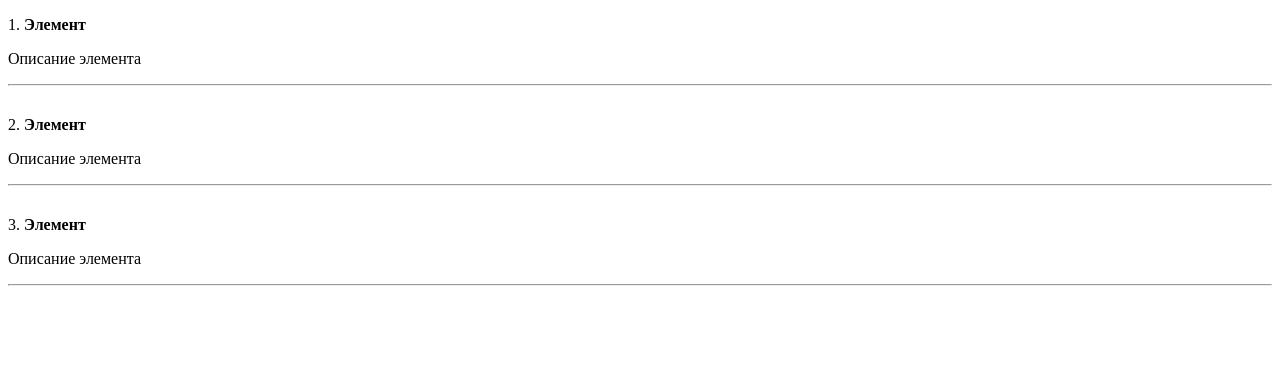
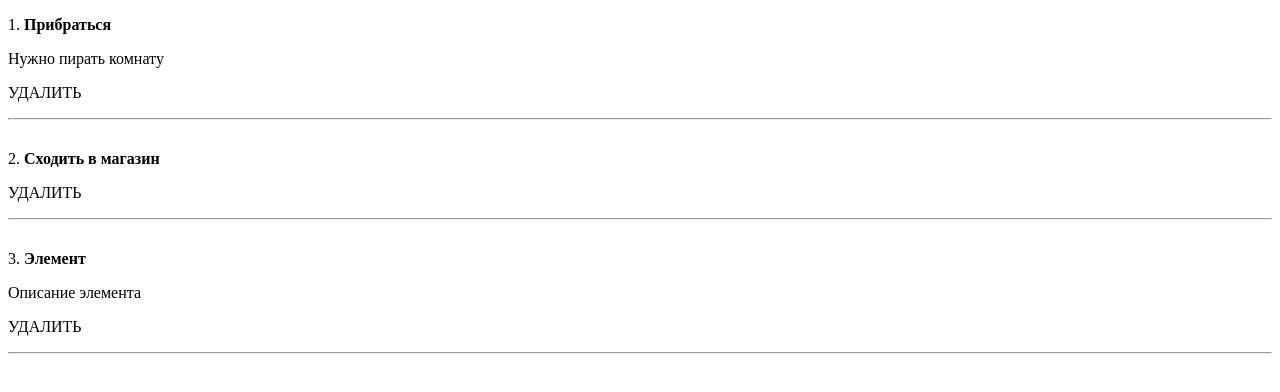
Before and after one commit to misergeev/vue-project, a plain HTML site: page index.html in a window 1280 px wide. Drawn offline with nearby package versions, Linux system fonts and the light colour scheme.

Commit message:
Add delete function

```diff
--- a/index.html
+++ b/index.html
@@ -9,11 +9,12 @@
 </head>
 <body>
     <div id="app">
-        <div v-for="item in items" style="margin: 0 0 30px 0;">
+        <div v-for="item in items" :data-id="item.id" style="margin: 0 0 30px 0;">
             <p>
                 <span>{{ item.id }}. </span><b>{{ item.name }}</b>
             </p>
-            <p>{{ item.descr }}</p>
+            <p v-if="item.descr">{{ item.descr }}</p>
+            <p @click="deleteElem">УДАЛИТЬ</p>
             <hr>
         </div>
     </div>
--- a/main.js
+++ b/main.js
@@ -2,10 +2,20 @@ const app = Vue.createApp({
     data() {
         return {
             items: [
-                {id: 1, name: 'Элемент', descr: 'Описание элемента'},
-                {id: 2, name: 'Элемент', descr: 'Описание элемента'},
+                {id: 1, name: 'Прибраться', descr: 'Нужно пирать комнату'},
+                {id: 2, name: 'Сходить в магазин'},
                 {id: 3, name: 'Элемент', descr: 'Описание элемента'},
             ],
         }
+    },
+    methods: {
+        deleteElem(element) {
+            let elementId = element.path[1].dataset.id;
+            for (let i = 0; i < this.items.length; i++ ) {
+                if (elementId == this.items[i].id) {
+                    this.items.splice(i, 1)
+                }
+            }
+        }
     }
 })
```
